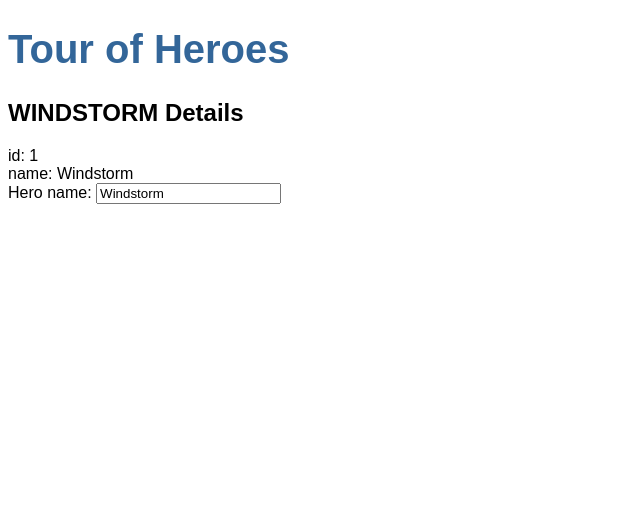
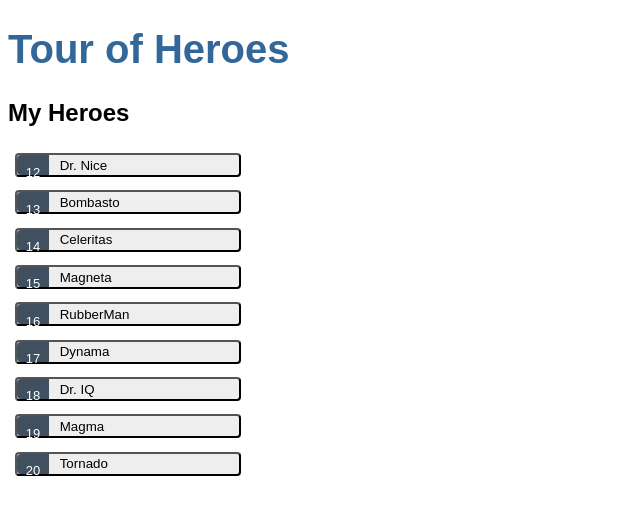
Before and after one commit to GabrielRecabarren/TourOfHeroes, an Angular app: page / in a window 1280 px wide. Shown: the top 514 px of the page, without its empty margins (0-640 px from the left). Built offline with nearby package versions, Linux system fonts and the light colour scheme.

Commit message:
Display a list of heroes with *NgFor . CSS style sheet.

```diff
--- a/src/app/heroes/heroes.component.css
+++ b/src/app/heroes/heroes.component.css
@@ -0,0 +1,65 @@
+.heroes {
+  margin: 0 0 2em 0;
+  list-style-type: none;
+  padding: 0;
+  width: 15em;
+}
+
+.heroes li {
+  display: flex;
+}
+
+.heroes button {
+  flex: 1;
+  cursor: pointer;
+  position: relative;
+  left: 0;
+  background-color: #EEE;
+  margin: .5em;
+  padding: 0;
+  border-radius: 4px;
+  display: flex;
+  align-items: stretch;
+  height: 1.8em;
+}
+
+.heroes button:hover {
+  color: #2c3a41;
+  background-color: #e6e6e6;
+  left: .1em;
+}
+
+.heroes button:active {
+  background-color: #525252;
+  color: #fafafa;
+}
+
+.heroes button.selected {
+  background-color: black;
+  color: white;
+}
+
+.heroes button.selected:hover {
+  background-color: #505050;
+  color: white;
+}
+
+.heroes button.selected:active {
+  background-color: black;
+  color: white;
+}
+
+.heroes .badge {
+  display: inline-block;
+  font-size: small;
+  color: white;
+  padding: 0.8em 0.7em 0 0.7em;
+  background-color: #405061;
+  line-height: 1em;
+  margin-right: .8em;
+  border-radius: 4px 0 0 4px;
+}
+
+.heroes .name {
+  align-self: center;
+}
--- a/src/app/heroes/heroes.component.html
+++ b/src/app/heroes/heroes.component.html
@@ -1,6 +1,17 @@
+<h2>My Heroes</h2>
+<ul class="heroes">
+  <li *ngFor="let hero of heroes">
+    <button [class.selected]="hero === selectedHero" type="button" (click)="onSelect(hero)">
+      <span class="badge">{{hero.id}}</span>
+      <span class="name">{{hero.name}}</span>
+    </button>
+  </li>
+</ul>
+
+<!--
 <h2>{{hero.name | uppercase}} Details</h2>
 <div><span>id: </span>{{hero.id}}</div>
 <div><span>name: </span>{{hero.name}}</div><div>
   <label for="name">Hero name: </label>
   <input id="name" [(ngModel)]="hero.name" placeholder="name">
-</div>
+</div> -->
--- a/src/app/heroes/heroes.component.ts
+++ b/src/app/heroes/heroes.component.ts
@@ -1,14 +1,19 @@
 import { Component } from '@angular/core';
 import { Hero } from '../hero';
+import { HEROES } from '../mock-heroes';
 
 @Component({
   selector: 'app-heroes',
   templateUrl: './heroes.component.html',
-  styleUrls: ['./heroes.component.css'],
+  styleUrls: ['./heroes.component.css']
 })
+
 export class HeroesComponent {
-  hero: Hero = {
-    id: 1,
-    name: 'Windstorm',
-  };
+
+  heroes = HEROES;
+  selectedHero?: Hero;
+
+  onSelect(hero: Hero): void {
+    this.selectedHero = hero;
+  }
 }
--- /dev/null
+++ b/src/app/mock-heroes.ts
@@ -0,0 +1,13 @@
+import { Hero } from './hero';
+
+export const HEROES: Hero[] = [
+  { id: 12, name: 'Dr. Nice' },
+  { id: 13, name: 'Bombasto' },
+  { id: 14, name: 'Celeritas' },
+  { id: 15, name: 'Magneta' },
+  { id: 16, name: 'RubberMan' },
+  { id: 17, name: 'Dynama' },
+  { id: 18, name: 'Dr. IQ' },
+  { id: 19, name: 'Magma' },
+  { id: 20, name: 'Tornado' }
+];
```
